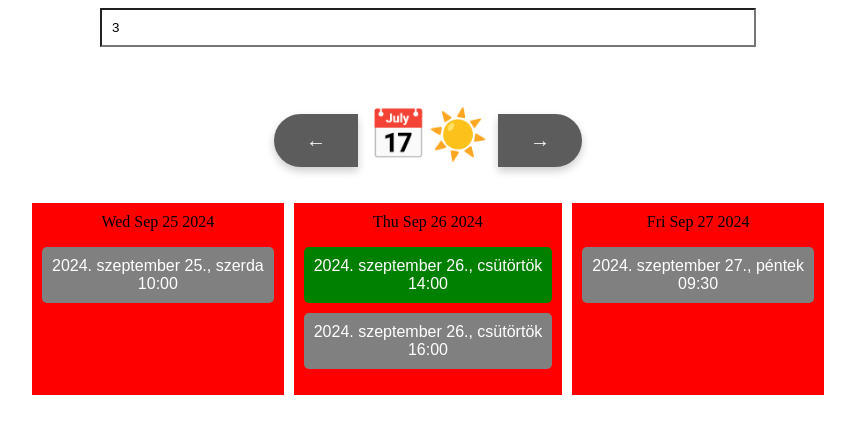
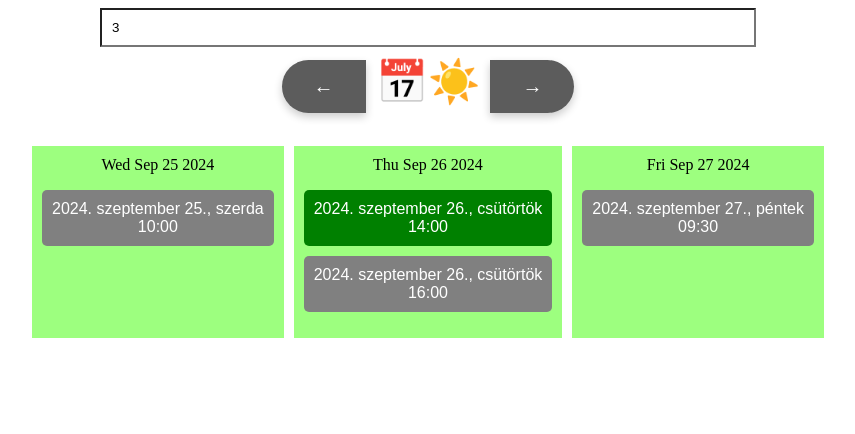
Before and after one commit to somogyiTi2/booker, a React (Create React App) app: page / in a window 1280 px wide. Shown: the top 434 px of the page, without its empty margins (212-1067 px from the left). Built offline with nearby package versions, Linux system fonts and the light colour scheme.

Commit message:
feature/update style

```diff
--- a/src/style/BookingDate.module.css
+++ b/src/style/BookingDate.module.css
@@ -10,8 +10,11 @@
     margin: 10px 0;
     flex-direction: column;
     align-items: center;
+    opacity: 1;
+    transition: padding 1s ease, opacity 1s ease;
 }
 
 .bookingButton:hover {
+    padding: 12px;
     opacity: 0.9;
 }
--- a/src/style/BookingList.module.css
+++ b/src/style/BookingList.module.css
@@ -4,10 +4,17 @@
     gap: 10px;
     padding: 20px;
     justify-content: center;
+
 }
 
 .bookingDayList {
-    background-color: red;
+    background-color: rgb(60, 255, 0, 50%);
     text-align: center;
-    padding:10px
+    padding: 10px;
+    transition: background-color 1s ease;
 }
+
+.bookingDayList:hover {
+    background-color: rgb(60, 255, 0, 70%);
+    ;
+}
--- a/src/style/DatePicker.module.css
+++ b/src/style/DatePicker.module.css
@@ -2,7 +2,6 @@
     display: flex;
     justify-content: center;
     align-items: center;
-    margin-top: 50px;
 }
 
 .arrow-btn {
@@ -39,14 +38,15 @@
 }
 
 .calendar-icon {
-    font-size: 48px;
+    font-size: 42px;
     margin-bottom: 20px;
     padding-top: 10px;
-
+    filter:none;
+    transition:  font-size 1s ease;
 }
 
 .calendar-icon:hover {
-    transform: scale(1.1);
+    font-size: 50px;
     opacity: 0.8;
     filter: invert(8%) sepia(97%) saturate(7488%) hue-rotate(73deg) brightness(92%) contrast(114%);
 }
```
